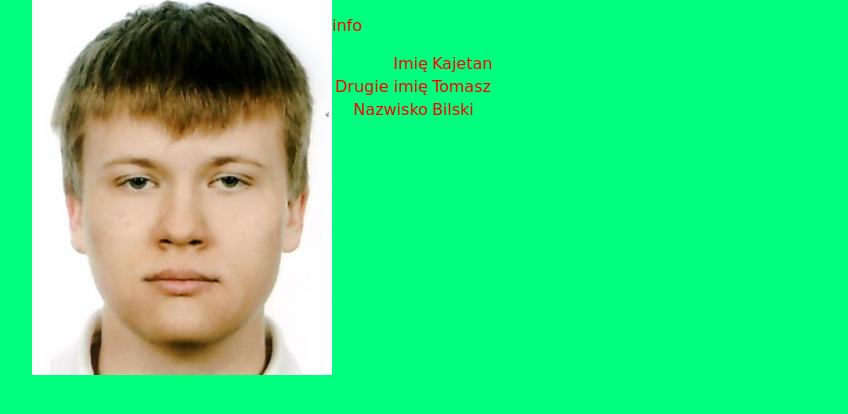
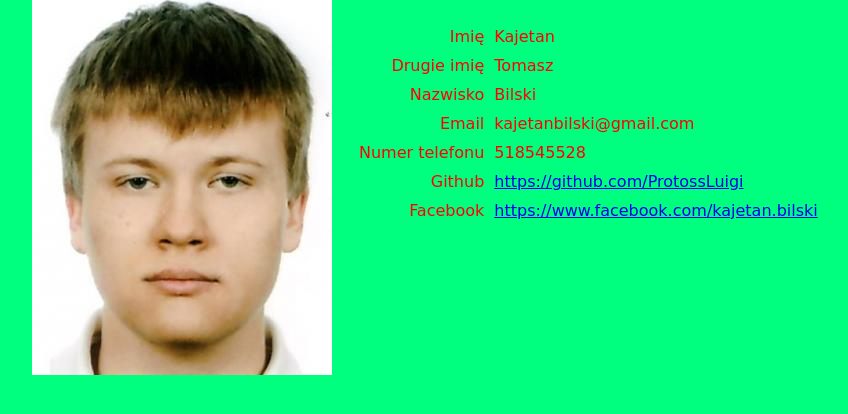
Before and after one commit to ProtossLuigi/studia, a PHP site: page /info.html in a window 1280 px wide. Shown: the part 51-465 px from the top of the page, without its empty margins (96-944 px from the left). Run offline with PHP 8.4, Linux system fonts and the light colour scheme.

Commit message:
more www

```diff
--- a/www/lab1/info.html
+++ b/www/lab1/info.html
@@ -17,8 +17,7 @@
     <img src="indeks.jfif" alt="zdjęcie">
 </aside>
 <article>
-    <p>info</p>
-    <table>
+    <table class="info_table">
         <tr>
             <td style="text-align: right">Imię</td>
             <td>Kajetan</td>
@@ -31,6 +30,22 @@
             <td style="text-align: right">Nazwisko</td>
             <td>Bilski</td>
         </tr>
+        <tr>
+            <td style="text-align: right">Email</td>
+            <td>kajetanbilski@gmail.com</td>
+        </tr>
+        <tr>
+            <td style="text-align: right">Numer telefonu</td>
+            <td>518545528</td>
+        </tr>
+        <tr>
+            <td style="text-align: right">Github</td>
+            <td><a href="https://github.com/ProtossLuigi">https://github.com/ProtossLuigi</a></td>
+        </tr>
+        <tr>
+            <td style="text-align: right">Facebook</td>
+            <td><a href="https://www.facebook.com/kajetan.bilski">https://www.facebook.com/kajetan.bilski</a></td>
+        </tr>
     </table>
 </article>
 </body>
--- a/www/lab1/style.css
+++ b/www/lab1/style.css
@@ -45,6 +45,11 @@ aside {
 
 article {
     width: 100%;
+    padding: 18px;
+}
+
+.info_table {
+    border-spacing: 8px;
 }
 
 img {
```
